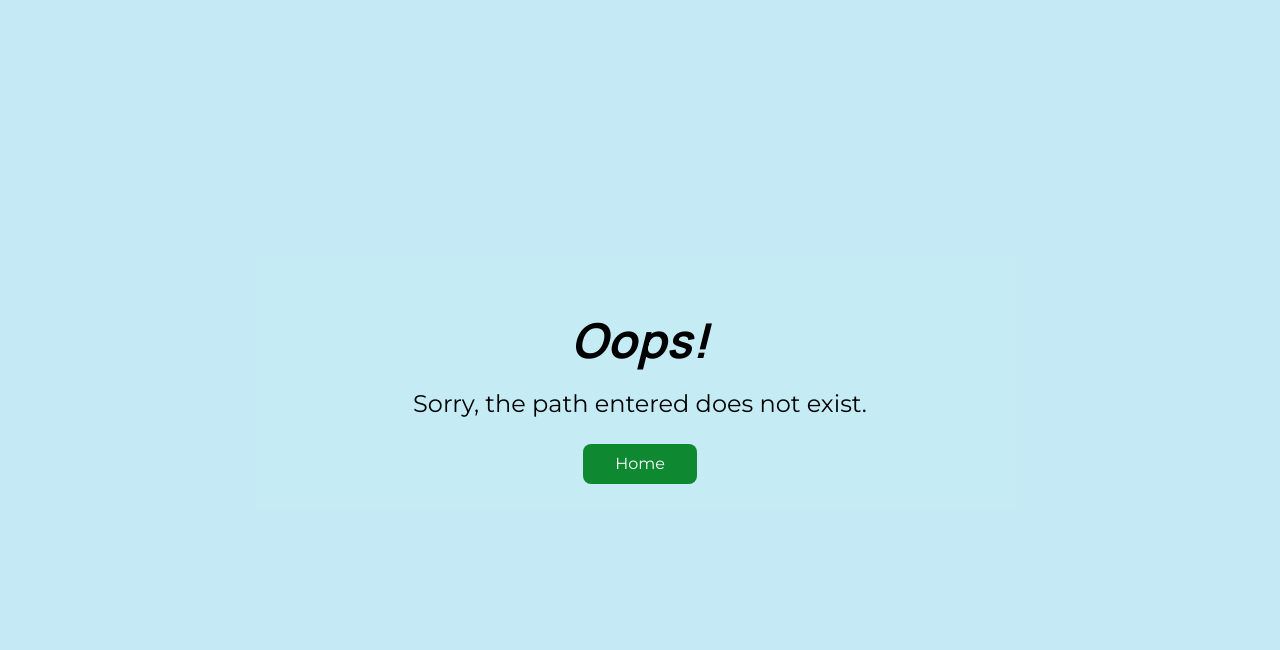
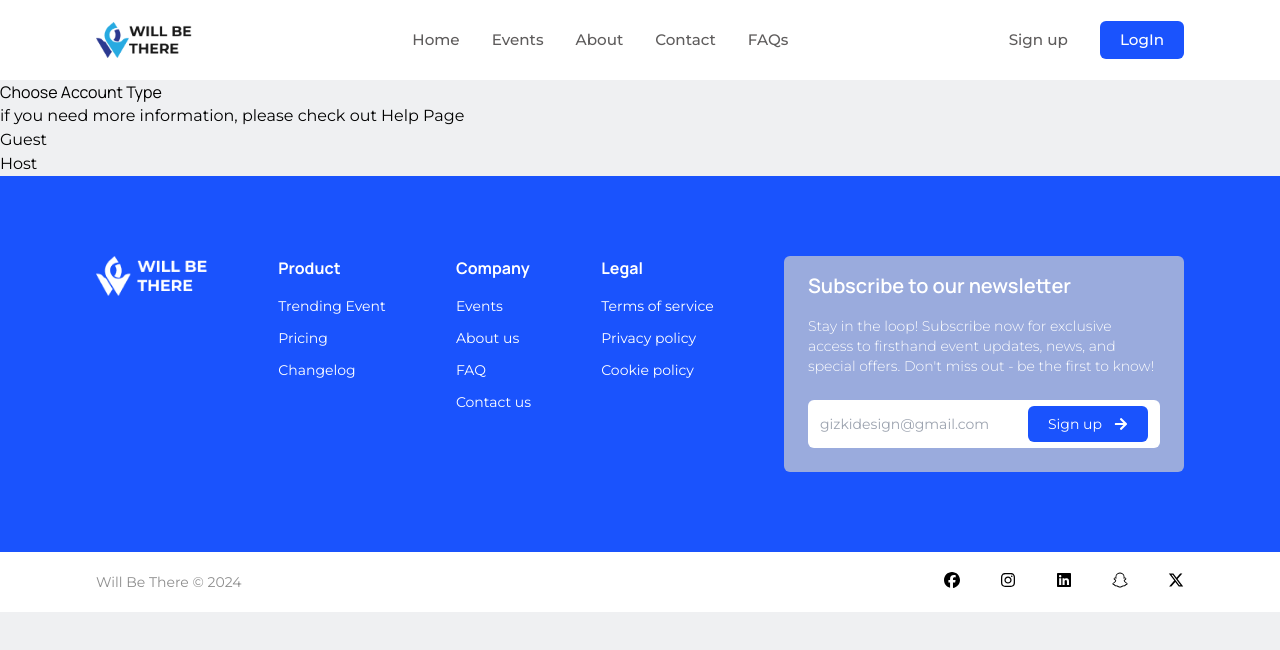
Before and after one commit to WILL-BE-THERE/WILL-BE-THERE, a React (Vite) app in the folder Frontend-React/: page /accounts in a window 1280 px wide. Shown: the top 650 px of the page. Built offline with nearby package versions, Linux system fonts and the light colour scheme.

Commit message:
unstyled accounts pages

```diff
--- a/Frontend-React/src/main.tsx
+++ b/Frontend-React/src/main.tsx
@@ -13,7 +13,7 @@ import Home from './pages/Home.tsx';
 import About from './pages/About.tsx';
 import Contact from './pages/Contact.tsx';
 import Events from './pages/Events.tsx';
-import Accounttype from './pages/Accounttype.tsx';
+import Accounts from './pages/Accounts.tsx';
 import Faqs from './pages/Faqs.tsx';
 import LoginPage from './pages/LoginPage.tsx';
 import SignUpPage from './pages/SignUpPage.tsx';
@@ -25,7 +25,7 @@ const router = createBrowserRouter(
       <Route path='about' element={<About />} />
       <Route path='contact' element={<Contact />} />
       <Route path='events' element={<Events />} />
-      <Route path='accounttype' element={<Accounttype />} />
+      <Route path='accounts' element={<Accounts />} />
       <Route path='faqs' element={<Faqs />} />
       <Route path='login' element={<LoginPage />} />
       <Route path='signup' element={<SignUpPage />} />
--- /dev/null
+++ b/Frontend-React/src/pages/Accounts.tsx
@@ -0,0 +1,32 @@
+import React from 'react';
+
+interface Accounts {
+  heading: string;
+  subheading: string;
+  AccountTypes: {
+    Guest: string;
+    Host: string;
+  };
+}
+
+const Accounts: React.FC = () => {
+  const data: Accounts = {
+    heading: 'Choose Account Type',
+    subheading: 'if you need more information, please check out Help Page',
+    AccountTypes:{
+      Guest:'Guest',
+      Host:'Host'
+    }
+  };
+
+  return (
+    <div>
+      <h1>{data.heading}</h1>
+      <h2>{data.subheading}</h2>
+      <p>{data.AccountTypes.Guest}</p>
+      <p>{data.AccountTypes.Host}</p>
+    </div>
+  );
+};
+
+export default Accounts;
--- a/Frontend-React/src/pages/Accounttype.tsx
+++ /dev/null
@@ -1,8 +0,0 @@
-interface Account {
-  type: AccountType;
-}
-
-enum AccountType {
-  Guest = "Guest",
-  Host = "Host",
-}
```
